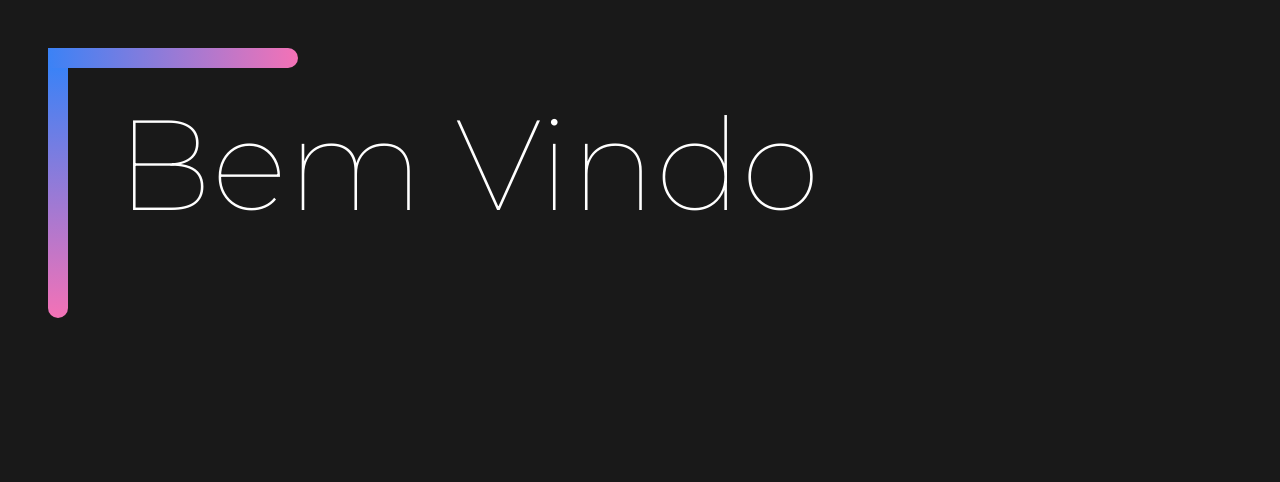
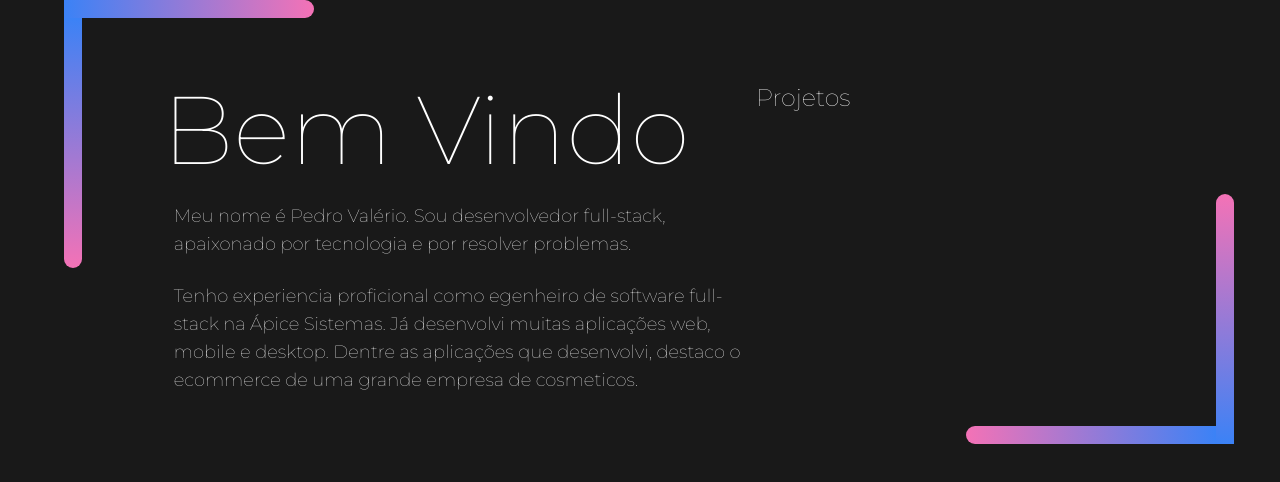
Before and after one commit to pedroddjkkk/Portfolio, a Next.js app: page / in a window 1280 px wide. Shown: the top 482 px of the page. Built offline with nearby package versions, Linux system fonts and the light colour scheme.

Commit message:
Refactor page layout and corner component

```diff
--- a/src/app/page.tsx
+++ b/src/app/page.tsx
@@ -1,12 +1,26 @@
 import { Corner } from '@/components/corner'
-import Image from 'next/image'
 
 export default function Home() {
   return (
     <main className="bg-[#191919] h-screen w-screen">
-      <Corner size={250} padding={20} className='p-12'>
-        <h1 className='text-white text-9xl font-thin p-8 pl-12'>Bem Vindo</h1>
-      </Corner>
+      <div className='w-[90%] m-auto'>
+        <Corner size={250} padding={18} twoCorners className='flex mt-8 p-8'>
+          <section className='flex flex-col pl-12 w-[60%]'>
+            <h1 className='text-white text-8xl font-thin'>Bem Vindo</h1>
+            <span className='text-white font-thin text-lg pl-3 mt-6'>
+              Meu nome é Pedro Valério. Sou desenvolvedor full-stack, apaixonado por tecnologia e por resolver problemas.
+            </span>
+            <span className='text-white font-thin text-lg pl-3 mt-6'>
+              Tenho experiencia proficional como egenheiro de software full-stack na Ápice Sistemas.
+              Já desenvolvi muitas aplicações web, mobile e desktop.
+              Dentre as aplicações que desenvolvi, destaco o ecommerce de uma grande empresa de cosmeticos.
+            </span>
+          </section>
+          <section>
+            <h1 className='text-white text-2xl font-thin '>Projetos</h1>
+          </section>
+        </Corner>
+      </div>
     </main >
   )
 }
--- a/src/components/corner.tsx
+++ b/src/components/corner.tsx
@@ -11,12 +11,14 @@ interface CornerProps {
 
 export function Corner({ size, padding = 20, inverted, children, className, twoCorners }: CornerProps) {
   return (
-    <div className={cn(className)}>
+    <>
       <div className={cn("from-blue-500 to-pink-400", inverted ? "rounded-l-full bg-gradient-to-l" : "rounded-r-full bg-gradient-to-r")} style={{ width: size, height: padding, translate: `${inverted ? `0 ${size}px` : ""}` }} />
       <div className="flex flex-row">
         <div className={cn("from-blue-500 to-pink-400", inverted ? "rounded-t-full bg-gradient-to-t" : "rounded-b-full bg-gradient-to-b")} style={{ height: size, width: padding, translate: `${inverted ? `${size}px 0` : ""}` }} />
-        <div className="relative">
-          {children}
+        <div className="relative w-full">
+          <div className={cn(className)}>
+            {children}
+          </div>
           {twoCorners ? (
             <>
               <div className={cn("from-blue-500 to-pink-400 rounded-l-full bg-gradient-to-l absolute top-full")} style={{ width: size, height: padding, left: `calc(100% - ${size}px)` }} />
@@ -25,6 +27,6 @@ export function Corner({ size, padding = 20, inverted, children, className, twoC
           ) : null}
         </div>
       </div>
-    </div>
+    </>
   )
 }
```
